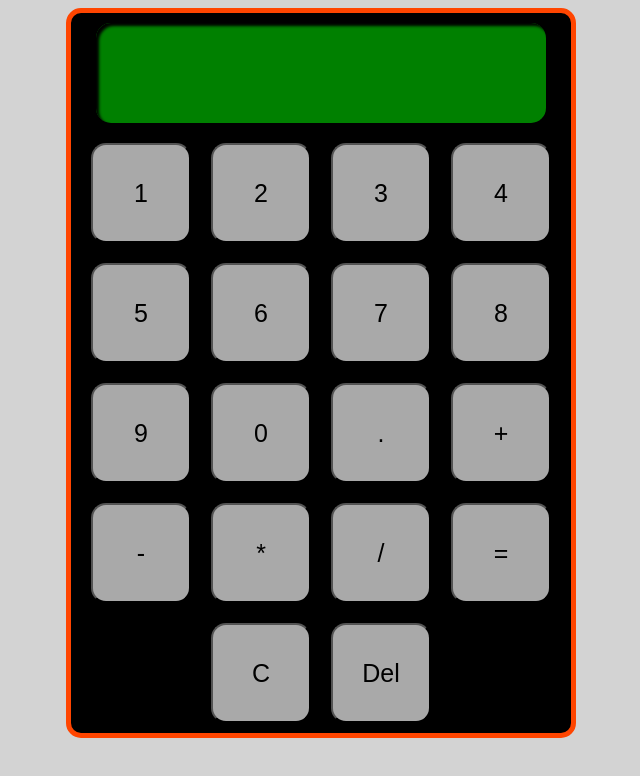
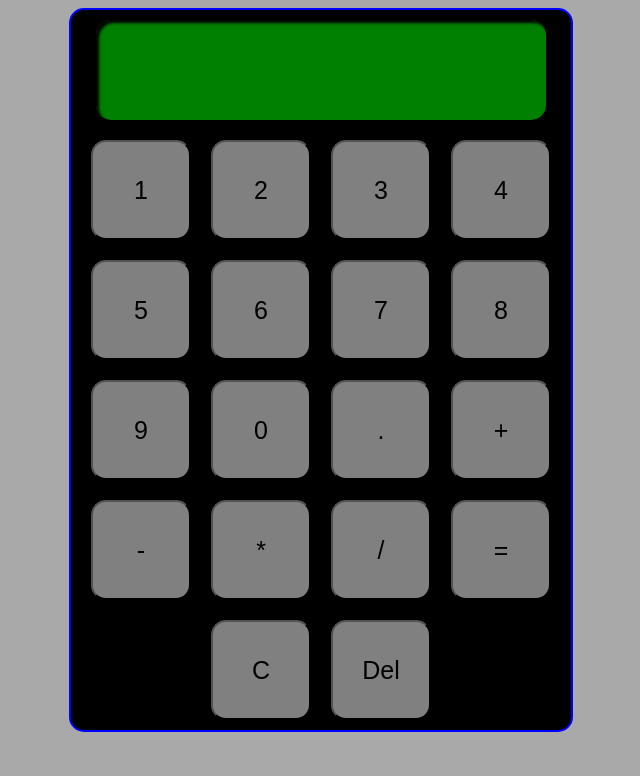
Before and after one commit to Jbwan-Kenobi/calculator, a plain HTML site: page index.html in a window 1280 px wide. Shown: the whole page, without its empty margins (319-959 px from the left). Drawn offline with Linux system fonts and the light colour scheme.

Commit message:
update colours

```diff
--- a/style.css
+++ b/style.css
@@ -2,7 +2,7 @@ body {
     display: flex;
     flex-direction: column;
     align-items: center;
-    background-color: lightgrey;
+    background-color: darkgrey;
     justify-items: center;
     font-size: 50px;
 }
@@ -14,7 +14,7 @@ body {
     max-width: 500px;
     margin: auto;
     background-color: black;
-    border: 5px solid orangered;
+    border: 2px solid blue;
     border-radius: 15px;
     justify-content: center;
 }
@@ -41,7 +41,7 @@ body {
 }
 
 button {
-    background-color: darkgrey;
+    background-color: grey;
     width: 100px;
     height: 100px;
     border-radius: 15px;
```
